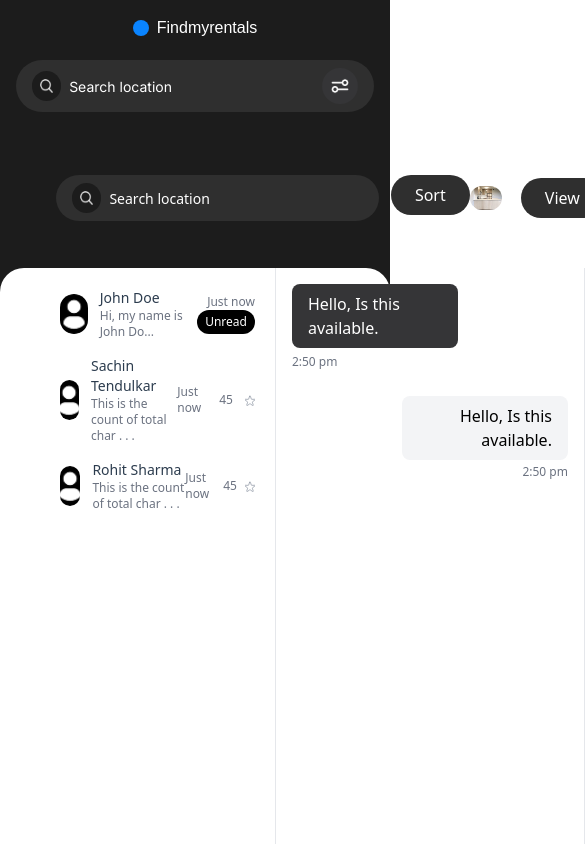
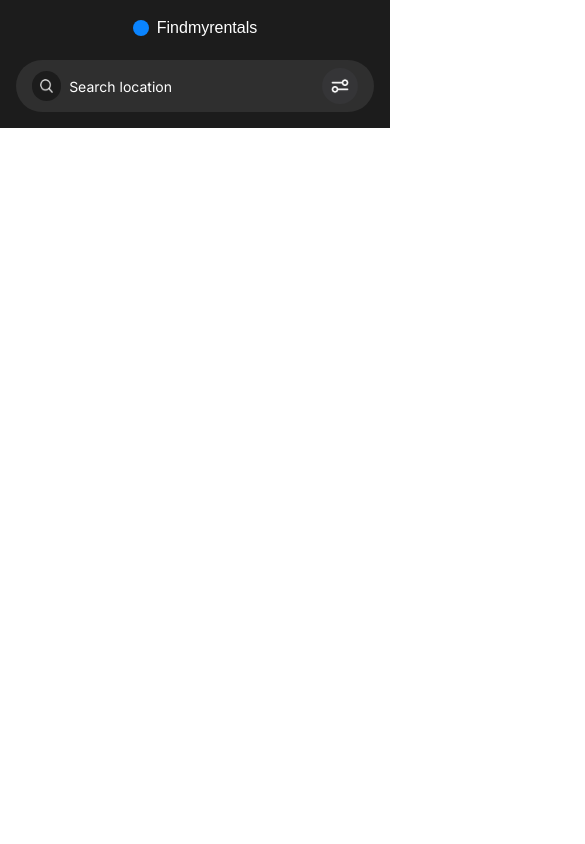
Before and after one commit to Sanyam1207/WBFE, a Next.js app: page /messages in a window 390 px wide. Shown: the top 844 px of the page, 585 px wide, since content can reach past the window. Built offline with nearby package versions, Linux system fonts and the light colour scheme; a web font is replaced by a local one.

Commit message:
for the mobile view

```diff
--- a/src/app/messages/page.tsx
+++ b/src/app/messages/page.tsx
@@ -6,7 +6,7 @@ const page = () => {
     return (
         <>
             <Navbar />
-            <div className="bg-[#1c1c1c] flex h-screen text-[#2C3C4E] flex-col pt-10">
+            <div className="bg-[#1c1c1c] hidden md:flex h-screen text-[#2C3C4E] flex-col pt-10">
                 <div className="flex flex-row justify-between  px-14 items-center">
 
                     {/* Left Section: Search Bar & Sort Button */}
```
